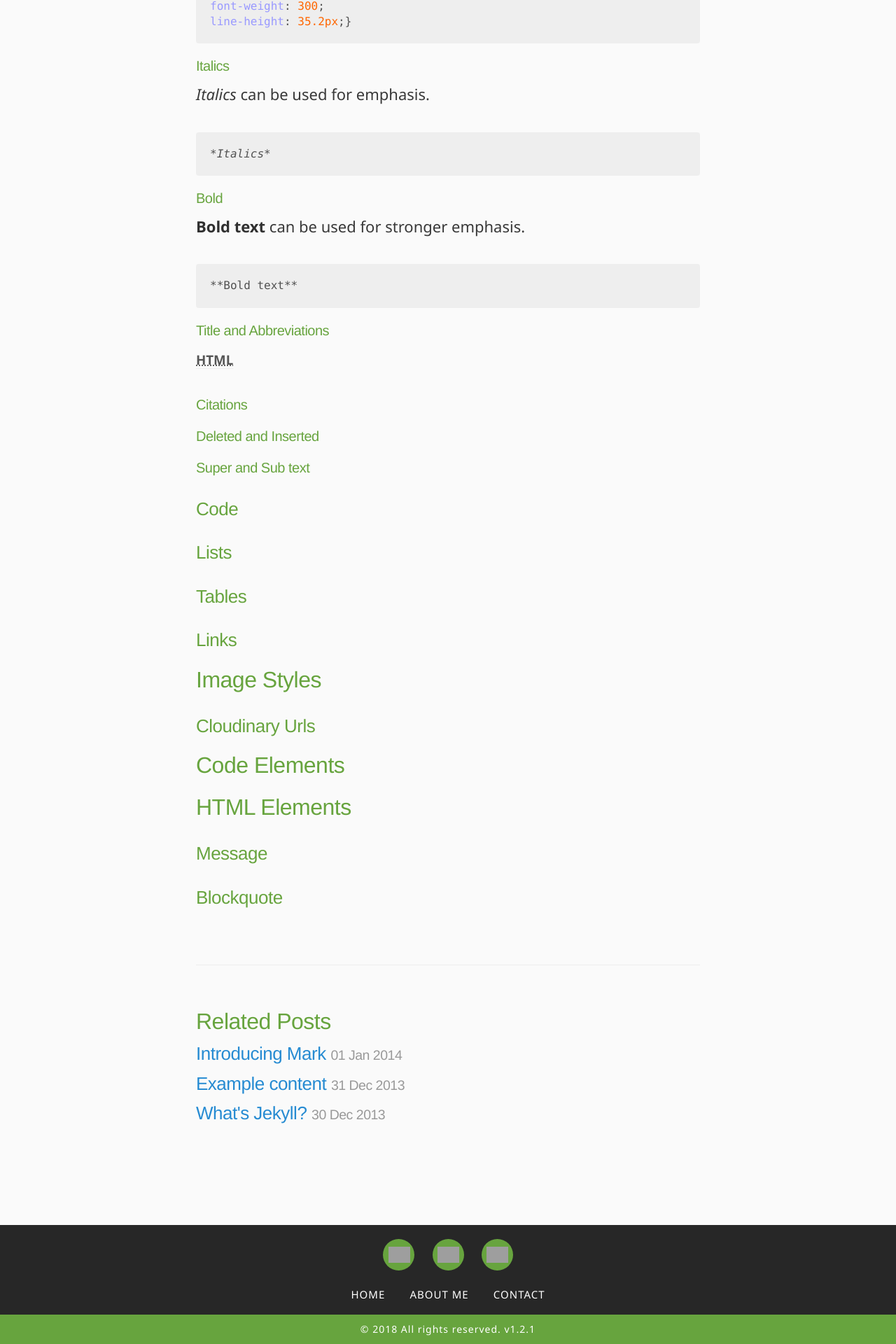
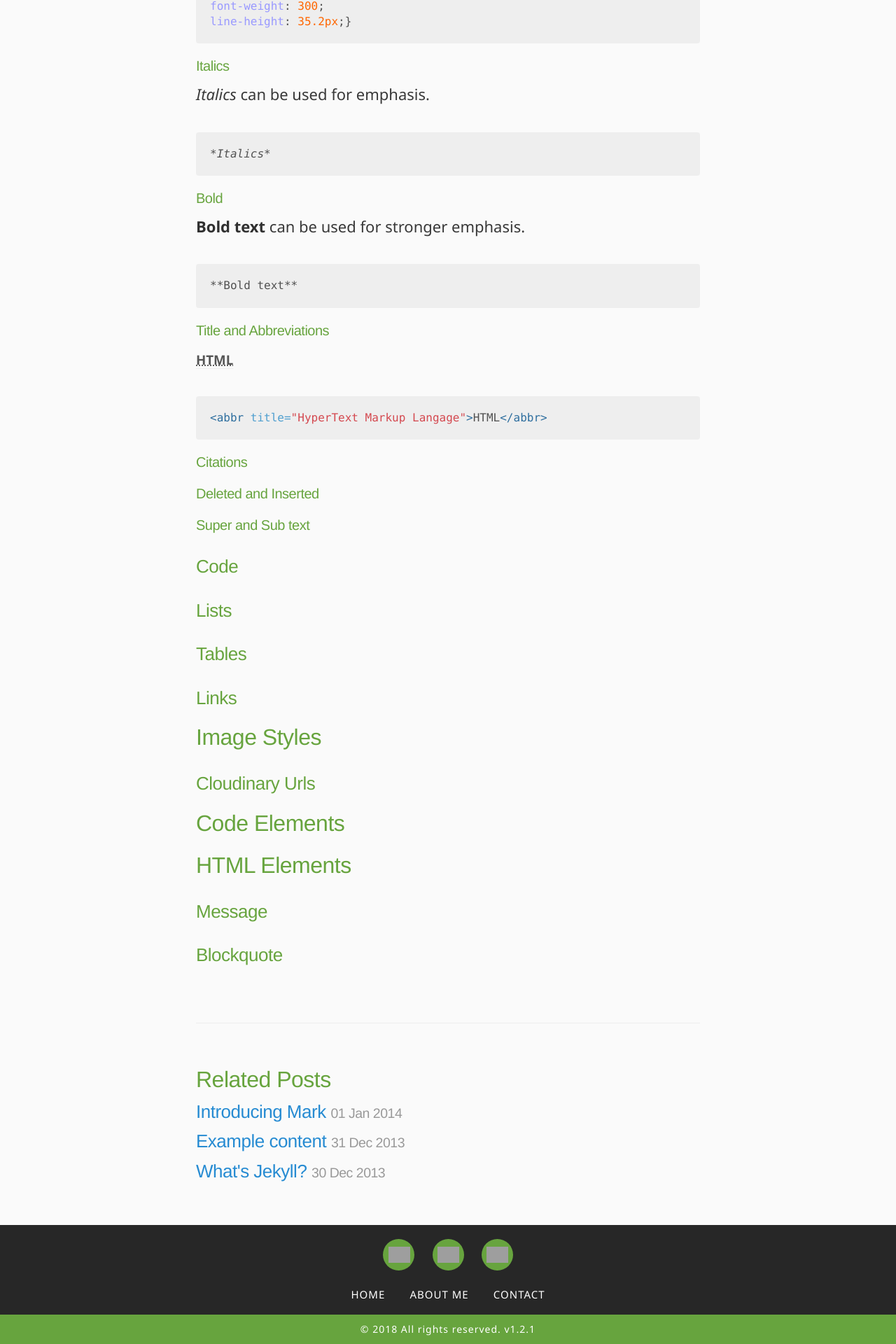
Before and after one commit to markthelefty/markthelefty.github.io, a Jekyll site: the page built from _posts/2018-07-30-theme-style-guide.markdown, in a window 1280 px wide. Shown: the part 2265-4185 px from the top of the page at 70% size. Built offline with Jekyll 4.4.1, drawn with Linux system fonts in a browser that asks for light colours; some web fonts are replaced; our own code applies the rules of GitHub Pages for plain Markdown files; grey boxes are pictures that could not be loaded.

Commit message:
Updated Theme Style Guide

````diff
--- a/_posts/2018-07-30-theme-style-guide.markdown
+++ b/_posts/2018-07-30-theme-style-guide.markdown
@@ -61,7 +61,9 @@ line-height: 35.2px;}
 
 #### Title and Abbreviations
 <abbr title="HyperText Markup Langage">HTML</abbr>
-
+```html
+<abbr title="HyperText Markup Langage">HTML</abbr>
+```
 
 #### Citations
 
````
